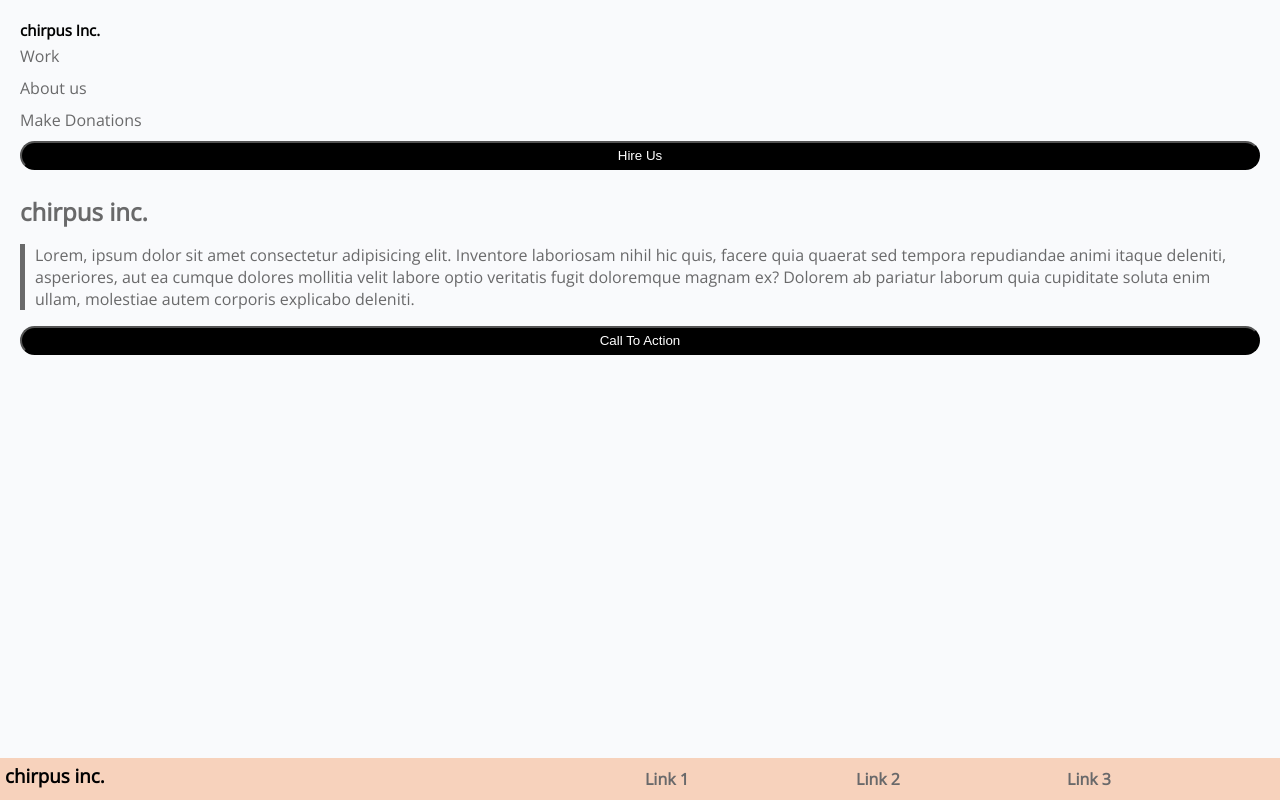
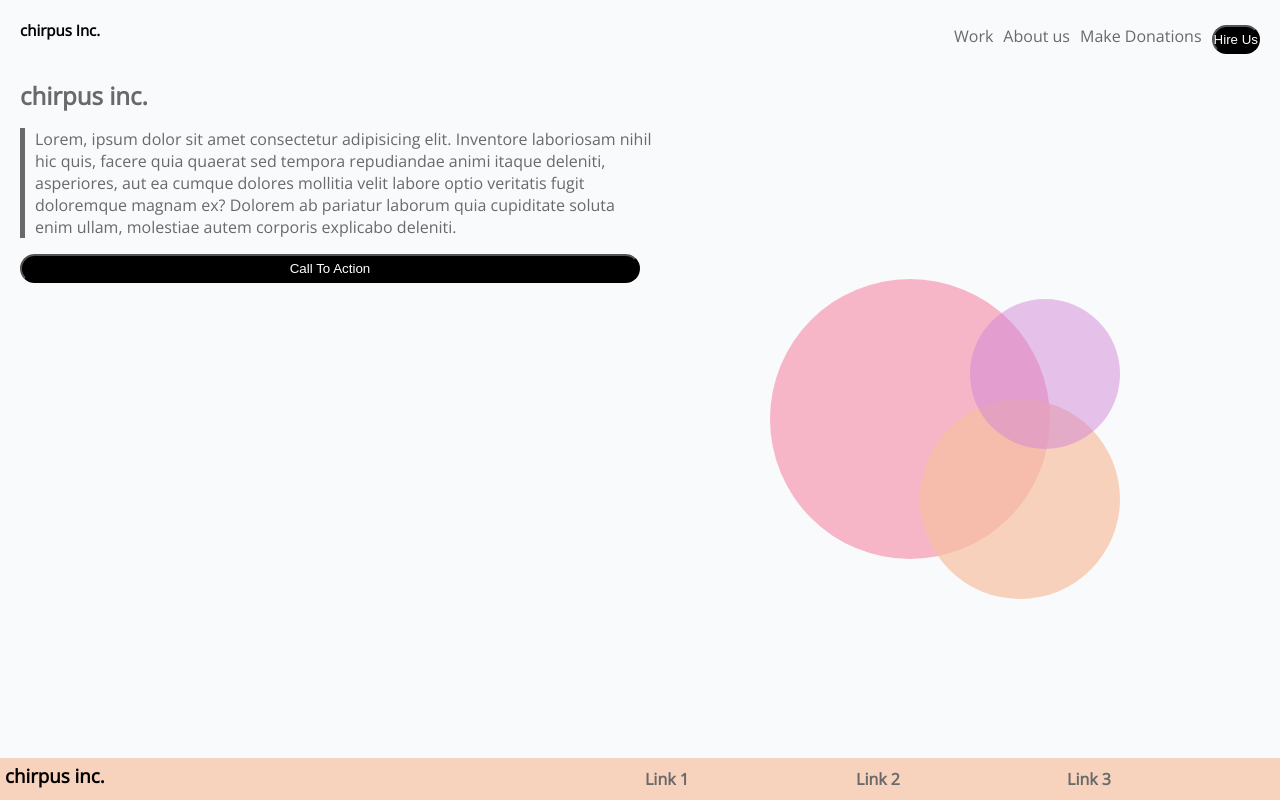
Before and after one commit to dwmcnealy91/ah-lab-1-pt.1, a plain HTML site: page index.html in a window 1280 px wide. Drawn offline with nearby package versions, Linux system fonts and the light colour scheme.

Commit message:
added part 2 elements

```diff
--- a/index.html
+++ b/index.html
@@ -39,6 +39,9 @@
         explicabo deleniti.
       </p>
       <a href="#"><button class="Call">Call To Action</button></a>
+      <div class="Large"></div>
+      <div class="Medium"></div>
+      <div class="Small"></div>
     </section>
 
     <footer>
--- a/styles.css
+++ b/styles.css
@@ -19,7 +19,6 @@ header {
   margin: 20px;
 }
 
-/* .headerNav ul { */
 ul {
   list-style: none;
 }
@@ -63,6 +62,42 @@ li {
 
 section {
   margin: 20px;
+  position: relative;
+}
+
+.Large {
+  height: 280px;
+  width: 280px;
+  background-color: rgba(247, 136, 167, 0.6);
+  border-radius: 50%;
+  display: none;
+  position: absolute;
+  top: 200px;
+  left: 750px;
+}
+
+.Medium {
+  height: 200px;
+  width: 200px;
+  background-color: rgba(247, 193, 162, 0.7);
+  border-radius: 50%;
+  display: none;
+  position: absolute;
+  top: 320px;
+  left: 900px;
+  opacity: 1;
+}
+
+.Small {
+  height: 150px;
+  width: 150px;
+  background-color: rgba(207, 130, 213, 0.6);
+  border-radius: 50%;
+  display: none;
+  position: absolute;
+  top: 220px;
+  left: 950px;
+  opacity: 0.8;
 }
 
 header h1 {
@@ -90,3 +125,30 @@ footer h3 {
 .foot_links li a {
   font-weight: bold;
 }
+
+@media only screen and (min-width: 768px) {
+  header,
+  ul {
+    display: flex;
+    flex-direction: row;
+    justify-content: space-between;
+  }
+  header li {
+    margin-left: 10px;
+  }
+  p {
+    width: 50%;
+  }
+  .Call {
+    width: 50%;
+  }
+  .Large {
+    display: inline-block;
+  }
+  .Medium {
+    display: inline-block;
+  }
+  .Small {
+    display: inline-block;
+  }
+}
```
